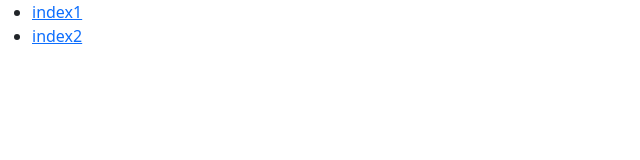
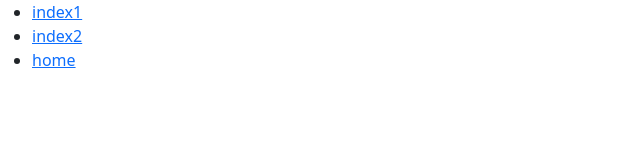
Before and after one commit to tuananh22cm/web-tool, a React (Create React App) app: page / in a window 1280 px wide. Shown: the top 160 px of the page, without its empty margins (0-640 px from the left). Built offline with nearby package versions, Linux system fonts and the light colour scheme.

Commit message:
#8390 add home fe

```diff
--- a/package.json
+++ b/package.json
@@ -3,6 +3,7 @@
   "version": "0.1.0",
   "private": true,
   "dependencies": {
+    "@mui/material": "^5.15.0",
     "@testing-library/jest-dom": "^5.17.0",
     "@testing-library/react": "^13.4.0",
     "@testing-library/user-event": "^13.5.0",
@@ -17,6 +18,7 @@
     "react": "^18.2.0",
     "react-bootstrap": "^2.9.1",
     "react-dom": "^18.2.0",
+    "react-minimal-pie-chart": "^8.4.0",
     "react-scripts": "5.0.1",
     "typescript": "^4.9.5",
     "web-vitals": "^2.1.4",
@@ -41,6 +43,7 @@
     ]
   },
   "devDependencies": {
+    "@types/react-router-dom": "^5.3.3",
     "react-router-dom": "^6.21.0"
   }
 }
--- a/public/index.html
+++ b/public/index.html
@@ -22,6 +22,8 @@
 <script src="https://cdnjs.cloudflare.com/ajax/libs/popper.js/1.14.7/umd/popper.min.js" integrity="sha384-UO2eT0CpHqdSJQ6hJty5KVphtPhzWj9WO1clHTMGa3JDZwrnQq4sF86dIHNDz0W1" crossorigin="anonymous"></script>
 
 <script src="https://stackpath.bootstrapcdn.com/bootstrap/4.3.1/js/bootstrap.min.js" integrity="sha384-JjSmVgyd0p3pXB1rRibZUAYoIIy6OrQ6VrjIEaFf/nJGzIxFDsf4x0xIM+B07jRM" crossorigin="anonymous"></script>
+
+<link rel="stylesheet" href="https://cdnjs.cloudflare.com/ajax/libs/font-awesome/6.5.1/css/all.min.css" integrity="sha512-DTOQO9RWCH3ppGqcWaEA1BIZOC6xxalwEsw9c2QQeAIftl+Vegovlnee1c9QX4TctnWMn13TZye+giMm8e2LwA==" crossorigin="anonymous" referrerpolicy="no-referrer" />
     <!--
       Notice the use of %PUBLIC_URL% in the tags above.
       It will be replaced with the URL of the `public` folder during the build.
--- a/src/App.tsx
+++ b/src/App.tsx
@@ -3,6 +3,7 @@ import { BrowserRouter, Routes, Route } from "react-router-dom";
 import IndexScreen from "./screens/IndexScreen/IndexScreen";
 import IndexScreen2 from "./screens/IndexSreen2/IndexScreen2";
 import Layout from "./screens/Layout/Layout";
+import Home from "./screens/Home/Home";
 
 
 const App = () => {
@@ -11,8 +12,9 @@ const App = () => {
     <BrowserRouter>
     <Routes>
       <Route path="/" element={<Layout />}>
-        <Route  path="/index" element={<IndexScreen />}></Route>
+        <Route path="/index" element={<IndexScreen />}></Route>
         <Route path="/index2" element={<IndexScreen2 />} />
+        <Route path="/home" element={<Home/>}/>
       </Route>
     </Routes>
   </BrowserRouter>
--- a/src/screens/Layout/Layout.tsx
+++ b/src/screens/Layout/Layout.tsx
@@ -11,6 +11,9 @@ const Layout = () => {
           <li>
             <Link to="/index2">index2</Link>
           </li>
+          <li>
+            <Link to="/home">home</Link>
+          </li>
         </ul>
       </nav>
 
```
Also changed, not shown: 1 other file (tests, documents, lock files or other folders).
